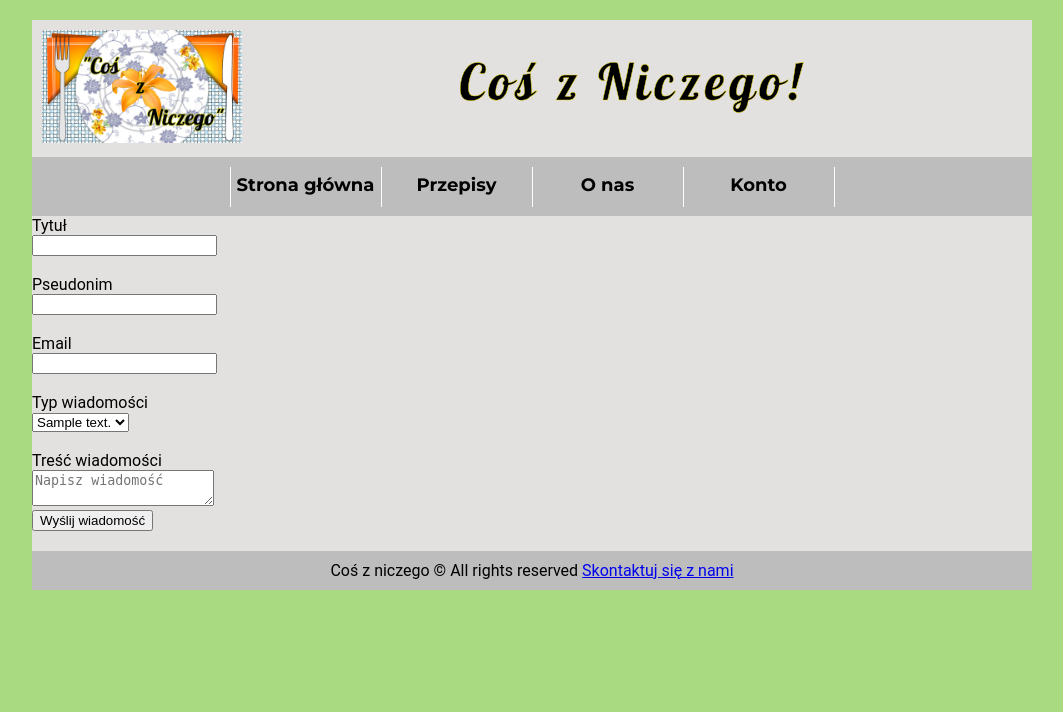
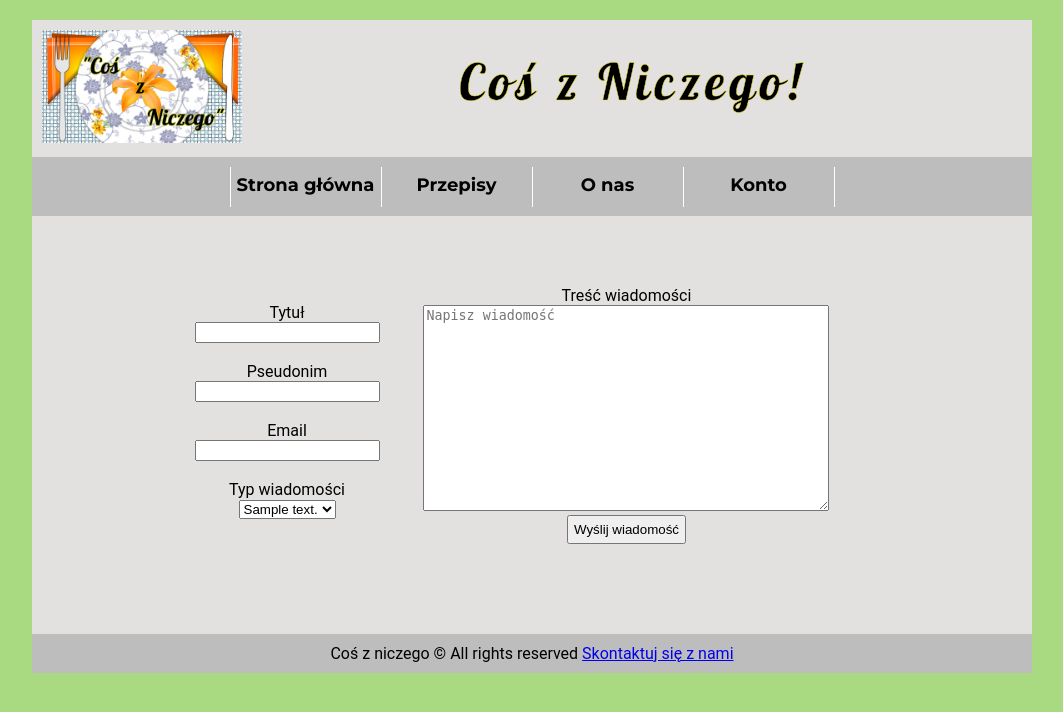
Before and after one commit to Myras13/CZN, a PHP site: page /feedback.php in a window 1280 px wide. Shown: the top 712 px of the page, without its empty margins (108-1171 px from the left). Run offline with PHP 8.4, Linux system fonts and the light colour scheme; tables that the repository leaves empty or names only in its code hold one stand-in row (values such as "Sample post").

Commit message:
Poprawka ccs'a

```diff
--- a/add-recipe.php
+++ b/add-recipe.php
@@ -31,7 +31,7 @@
                         <label for="preparation">Przygotowanie</label><br/>
                         <textarea name="text_of_recipe" cols="50" rows="10"></textarea><br/><br/>
 
-                        <label for="preparation">Rodzaj przepisu</label><br/>
+                        <label for="preparation">Rodzaj potrawy </label><br/>
                         <?php require_once('php/view/V_TypeRecipeInAdd.php');?>
 
                     </div>
--- a/break.php
+++ b/break.php
@@ -16,7 +16,7 @@
             <?php require_once('php/view/V_SessionNotifications.php');?>
             <div id="container">
                 <?php include("templates/logo.php") ?>
-                <a href="index.php">Spróbuj wrócić na główną stronę</a>
+                <a href="index.php"><button type="button" id="breakButton"> Spróbuj wrócić na główną stronę </button></a>
                 <?php include("templates/footer.php") ?>
             </div>
     </body>
--- a/index.php
+++ b/index.php
@@ -57,8 +57,9 @@
                                 <td><input type="button" class="addButton" id="button1" value="+" onclick="addField();"></td>
                         </tr>
                     </table>
+                    <br/>
                     <input type="checkbox" id="modeAndActive" name="mode" checked>
-                    <label for="vehicle1"> Przepis ma zawierać wszystkie wymienione składniki</label><br>
+                    <label for="vehicle1"> Przepis ma zawierać wszystkie wymienione składniki</label><br/>
                     <input type="submit" value="Szukaj"/>
                 </form>
             </div>
--- a/php/view/V_FeedbackForm.php
+++ b/php/view/V_FeedbackForm.php
@@ -5,7 +5,9 @@
 
 ?>
 
-<label for="title">Tytuł</label><br/>
+<div id="feedbackForm">
+    <div id="feedbackTitle">
+        <label for="title" style="">Tytuł</label><br/>
         <input id="title" name="title" type="text" required/><br/><br/>
 
         <?php if(!isset($_SESSION['LogInActive'])):?>
@@ -28,7 +30,12 @@
             <?php endforeach; ?>
 
         </select><br/><br/>
+    </div>
 
+    <div id="feedbackMessage">
         <label for="message">Treść wiadomości</label><br/>
         <textarea id="message" name="message" placeholder="Napisz wiadomość" required></textarea><br/>
-<input type="submit" value="Wyślij wiadomość"/>
+
+        <input type="submit" value="Wyślij wiadomość" style="padding: 5px;"/>
+    </div>
+</div>
--- a/php/view/V_Pages.php
+++ b/php/view/V_Pages.php
@@ -16,8 +16,9 @@
         $alertInfo = new SessionNotifications('alert', 'Brak wyników',"Dotarłeś do miejsca, gdzie diabeł mówi dobranoc.");
         $alertInfo->create();
 ?>
-
-    <h2>Ależ wieje...</h2>
+    <div id="PolnocnyWiatr">
+        <h2>Ależ wieje...</h2>
+    </div>
 
 <?php
         return;
--- a/php/view/V_RecoveryPassword.php
+++ b/php/view/V_RecoveryPassword.php
@@ -11,7 +11,7 @@
         $idt = htmlspecialchars($_GET['idt']);
 ?>
 
-    <div class="form-recovery-password">
+    <div class="form-recovery-password" id="o_nas">
         <span class="name">System odzyskiwania hasła</span>
         <form action="php/controller/C_SetNewPassword.php" method="post">
 
--- a/style.css
+++ b/style.css
@@ -459,3 +459,34 @@ input[name=close]{
     text-align: justify;
     font-size: 20px;
 }
+
+#breakButton {
+    padding: 5px;
+    margin-left: 40%;
+}
+
+#PolnocnyWiatr {
+    text-align: center;
+    margin: 100px 10px;
+}
+
+#message {
+    width: 400px;
+    height: 200px;
+}
+
+#feedbackForm {
+    padding: 30px;
+    text-align: center;
+}
+
+#feedbackTitle {
+    display: inline-block;
+    align: left;
+}
+
+#feedbackMessage {
+    display: inline-block;
+    align: right;
+    padding: 40px;
+}
--- a/templates/topbar.php
+++ b/templates/topbar.php
@@ -10,7 +10,7 @@ if (session_status() == PHP_SESSION_ACTIVE && isset($_SESSION["LogInActive"]))
 <div id="topbar">
     <ol>
         <li><a href="index.php">Strona główna</a></li>
-        <li><a href="#">Przepisy</a>
+        <li><a href="recipe.php">Przepisy</a>
             <ul>
                 <?php require_once(dirname(__DIR__).'/php/view/V_ShowTypeRecipe.php'); ?>
             </ul>
```
Lines whose indentation alone changed are shown as unchanged.
